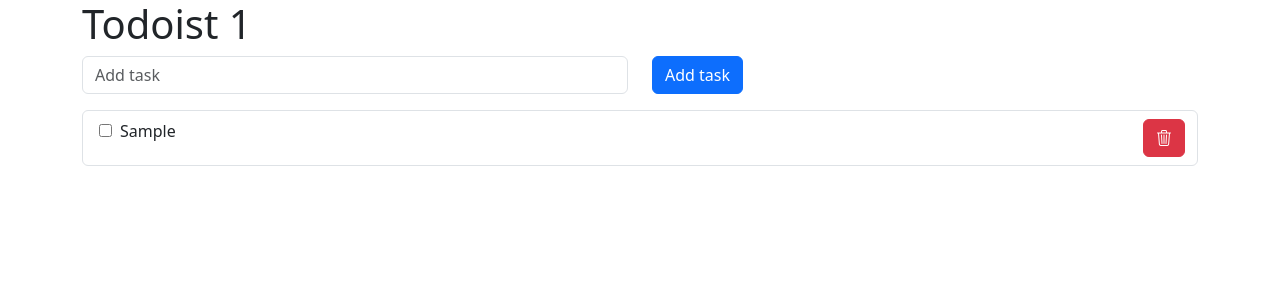
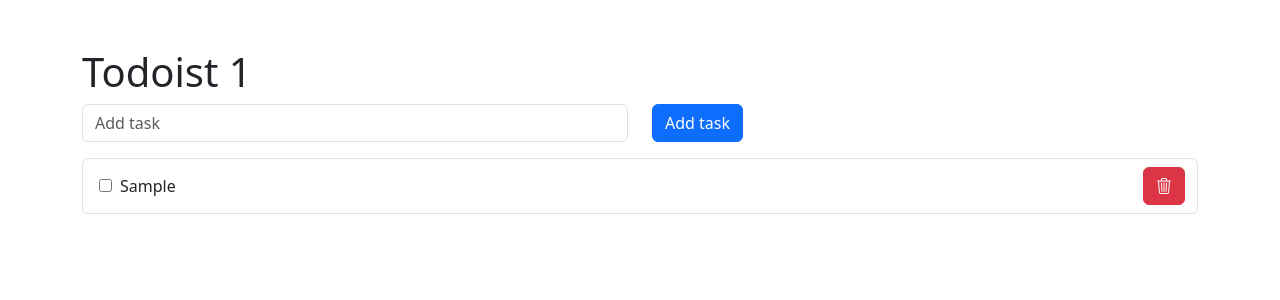
Before and after one commit to Genicks/MyTodoList, a React (Create React App) app: page / in a window 1280 px wide. Both pictures are taken after typing "Sample" into the empty fields and a click on the button "Add task". Shown: the top 300 px of the page. Built offline with nearby package versions, Linux system fonts and the light colour scheme.

Commit message:
Modify layout

```diff
--- a/src/components/App.jsx
+++ b/src/components/App.jsx
@@ -30,8 +30,8 @@
   };
 
   return (
-    <div className="container">
-      <Header taskNum={taskNum} myTasks={myTasks} />
+    <div className="container mt-5">
+      <Header taskNum={taskNum} myTasks={myTasks}/>
       <Addtask
         textBoxValue={textBoxValue}
         handleChange={handleChange}
--- a/src/components/Tasklist.jsx
+++ b/src/components/Tasklist.jsx
@@ -6,10 +6,10 @@
 
   return (
     <div className="py-3">
-      <ul className="list-group text-center">
+      <ul className="list-group">
         {tasks.map((task, index) => (
-          <li className="list-group-item container text-center" key={index}>
-            <div className="row justify-content-between">
+          <li className="list-group-item" key={index}>
+            <div className="row justify-content-between d-flex align-items-center">
               <div className="col-auto">
                 <Checkbox index={index} deleteTask={deleteTask} />
                 <label className="px-2">{task}</label>
```
Also changed, not shown: 2 other files (tests, documents, lock files or other folders).
